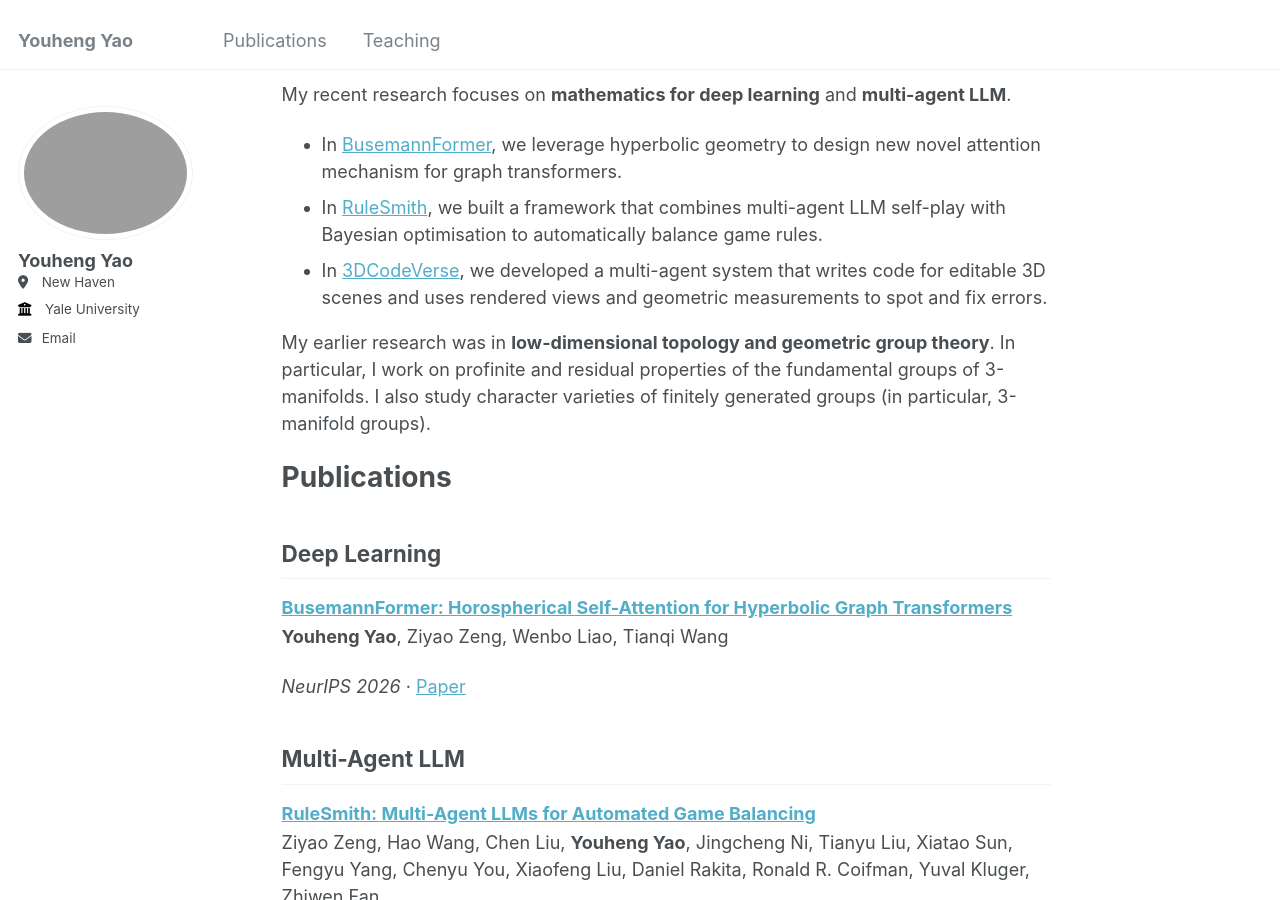
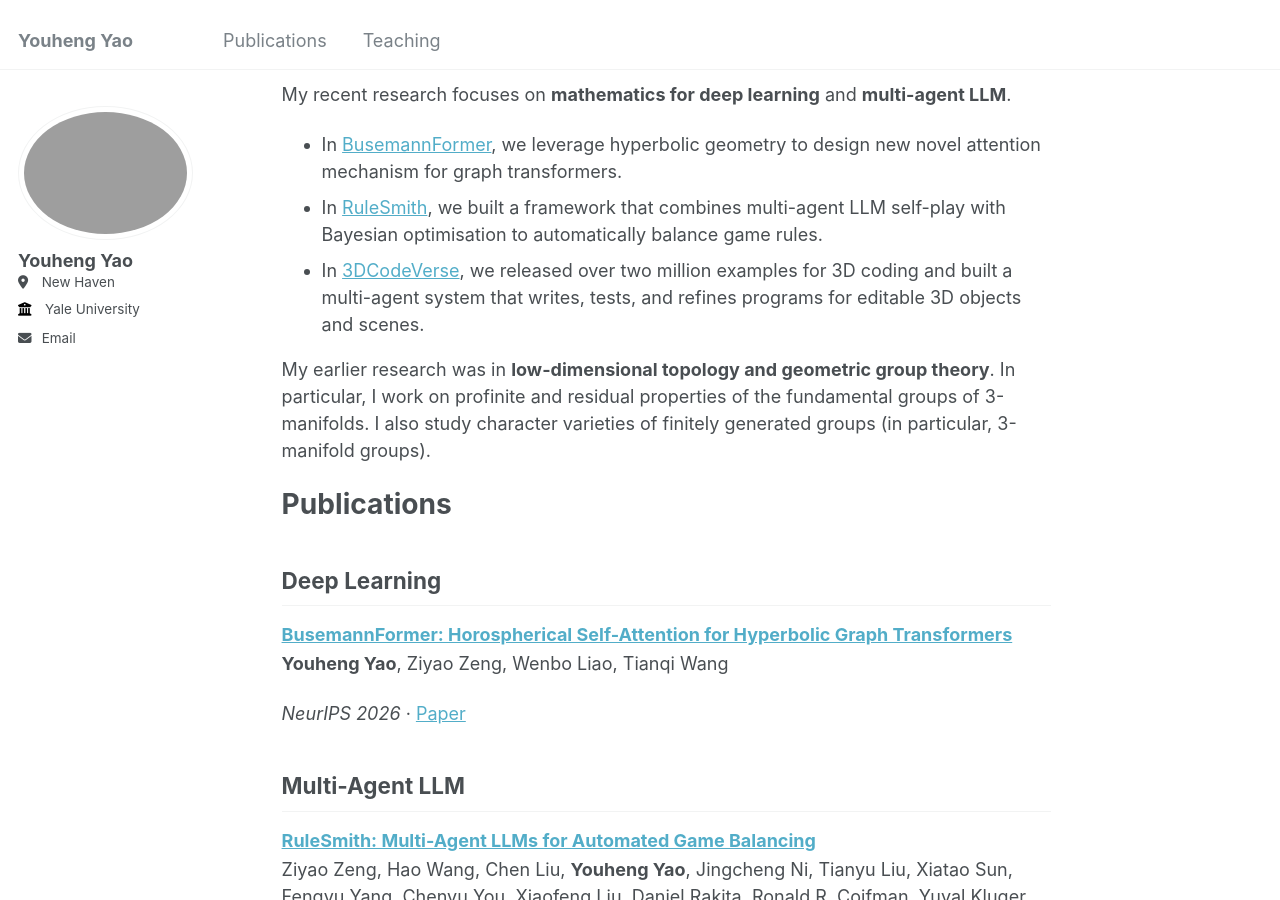
Before and after one commit to LionelYao/LionelYao.github.io, a Jekyll site: the page built from _pages/about.md, in a window 1280 px wide and 900 px high, scrolled down 369 px. Built offline with Jekyll 4.4.1, drawn with Linux system fonts in a browser that asks for light colours; a script that is not in the unit is left out.

Commit message:
Describe the 3DCodeVerse dataset and coding agents together

```diff
--- a/_pages/about.md
+++ b/_pages/about.md
@@ -22,7 +22,7 @@ Education
 My recent research focuses on **mathematics for deep learning** and **multi-agent LLM**.
 - In [BusemannFormer](https://arxiv.org/abs/2611.27167), we leverage hyperbolic geometry to design new novel attention mechanism for graph transformers.
 - In [RuleSmith](https://arxiv.org/abs/2602.06232), we built a framework that combines multi-agent LLM self-play with Bayesian optimisation to automatically balance game rules.
-- In [3DCodeVerse](https://arxiv.org/abs/2610.22341), we developed a multi-agent system that writes code for editable 3D scenes and uses rendered views and geometric measurements to spot and fix errors.
+- In [3DCodeVerse](https://arxiv.org/abs/2610.22341), we released over two million examples for 3D coding and built a multi-agent system that writes, tests, and refines programs for editable 3D objects and scenes.
 
 My earlier research was in **low-dimensional topology and geometric group theory**. In particular, I work on profinite and residual properties of the fundamental groups of 3-manifolds. I also study character varieties of finitely generated groups (in particular, 3-manifold groups).
 
```
